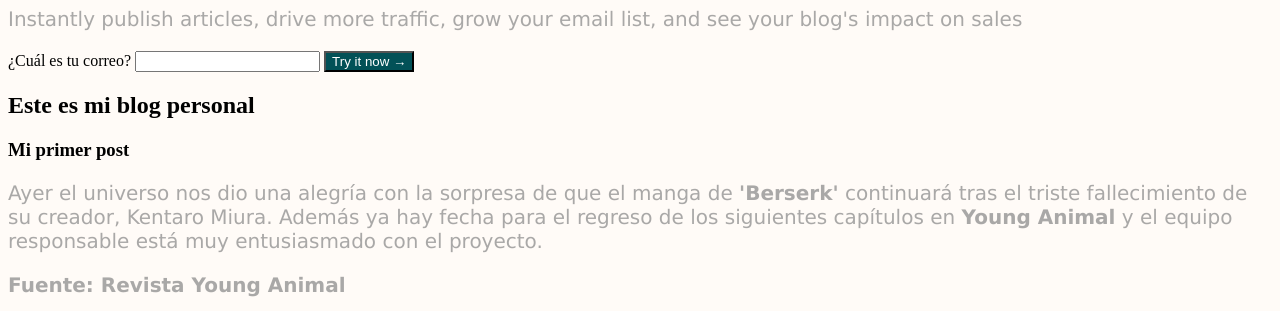
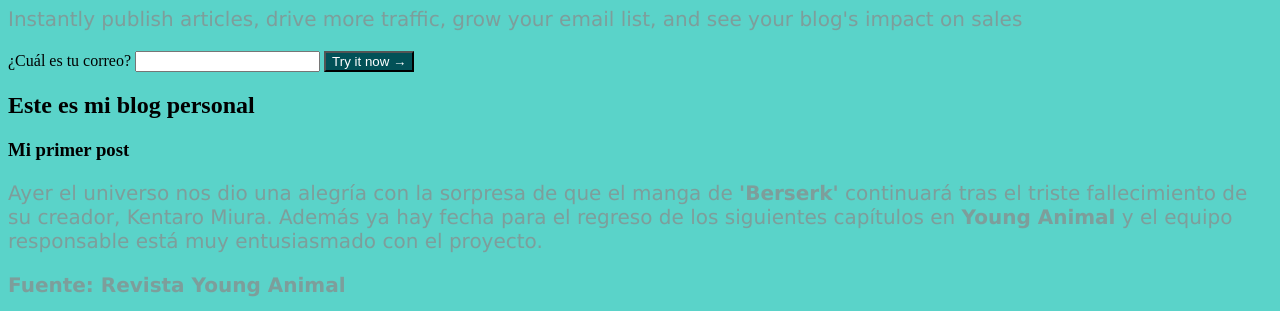
Before and after one commit to AntonioRValdivia/Front-Bedu, a plain HTML site: page index.html in a window 1280 px wide. Shown: the part 158-469 px from the top of the page. Drawn offline with Linux system fonts and the light colour scheme.

Commit message:
new back-ground color

```diff
--- a/styles.css
+++ b/styles.css
@@ -1,5 +1,5 @@
 body {
-  background-color: #fffbf7;
+  background-color: #5ad3c9;
 }
 
 h1 {
```
